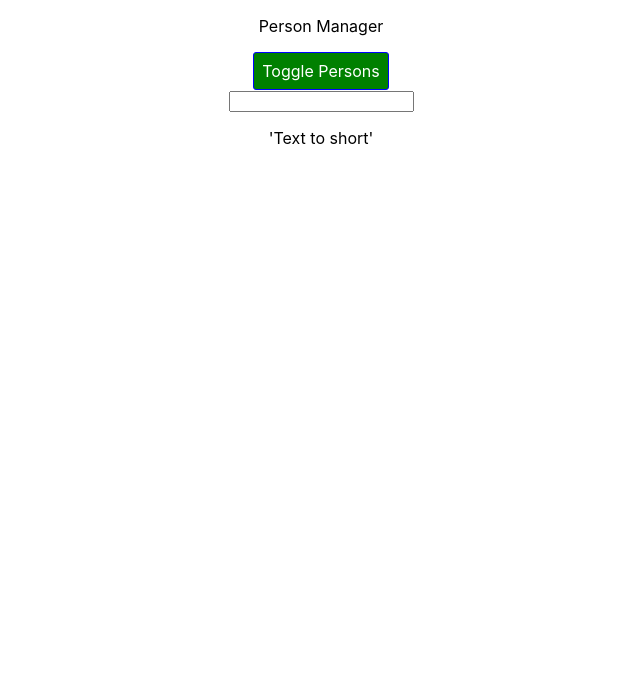
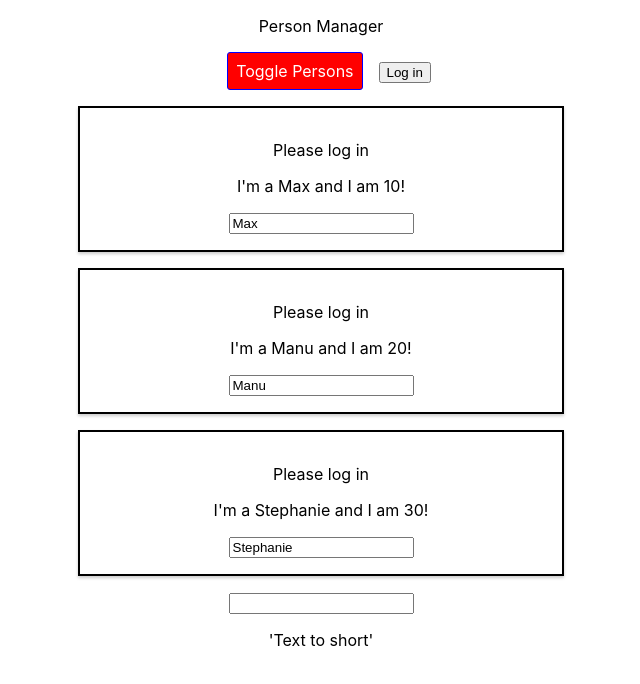
Before and after one commit to lomkovsky/react-complete, a React (Create React App) app: page / in a window 1280 px wide. Shown: the top 684 px of the page, without its empty margins (319-959 px from the left). Built offline with nearby package versions, Linux system fonts and the light colour scheme.

Commit message:
Lesson 120

```diff
--- a/src/components/Cockpit/Cockpit.js
+++ b/src/components/Cockpit/Cockpit.js
@@ -1,11 +1,20 @@
 import styled from 'styled-components';
 import classes from './Cockpit.module.css';
-import React, { useEffect } from 'react';
+import React, { useEffect, useRef, useContext } from 'react';
+
+import AuthContext from '../../context/auth-context';
 
 const Cockpit = (props) => {
+  const toggleRtnRef = useRef(null);
+  const authContext = useContext(AuthContext);
+
   useEffect(() => {
-    console.log('[Cockpit.js] useEffect')
-  })
+    console.log('[Cockpit.js] useEffect');
+    toggleRtnRef.current.click();
+    return () => {
+      console.log('[Cockpit.js] cleanup work in useEffect');
+    };
+  }, []);
   const StyledButton = styled.button`
       background-color: ${props => props.alt ==='true' ? 'red' : 'green'};
       font: inherit;
@@ -22,17 +31,19 @@ const Cockpit = (props) => {
       }
     `
     let dynamicClass;
-    if (props.persons.length === 2) dynamicClass = classes.bold;
-    if (props.persons.length === 1) dynamicClass = classes.red;
+    if (props.personsLength === 2) dynamicClass = classes.bold;
+    if (props.personsLength === 1) dynamicClass = classes.red;
 
   return (
     <div className={classes.Cockpit}>
     <p className={dynamicClass}>{props.title}</p>
     <StyledButton
+      ref= {toggleRtnRef}
       alt={props.showPersons.toString()}
       onClick={props.togglePersonsHandler}>Toggle Persons</StyledButton>
+      <button onClick={authContext.login}>Log in</button>
     </div>
       );
 }
 
-export default Cockpit;
+export default React.memo(Cockpit);
--- a/src/components/Persons/Person/Person.js
+++ b/src/components/Persons/Person/Person.js
@@ -1,5 +1,8 @@
 import React from 'react';
 import styled from 'styled-components'
+
+
+import AuthContext from '../../../context/auth-context';
 
 const StyledDiv = styled.div`
   width: 60%;
@@ -23,7 +26,11 @@ const person = (props) => {
 return (
   //  <div className="Person" style={style}>
     <StyledDiv>
-      <p onClick={props.click}> I'm a {props.name} and I am {props.age}!</p>
+      <AuthContext.Consumer>
+        {(context) => context.authenticate ? <p>Authented!</p> :  <p>Please log in</p>}
+      </AuthContext.Consumer>
+      <p
+        onClick={props.click}> I'm a {props.name} and I am {props.age}!</p>
       <p>{props.children}</p>
       <input type="text" onChange={props.changed} value={props.name}/>
     </StyledDiv>
--- a/src/containers/App.js
+++ b/src/containers/App.js
@@ -5,8 +5,12 @@ import Validation from '../components/Validation/Validation';
 import Char from '../components/Char/Char';
 import Persons from '../components/Persons/Persons';
 import Cockpit from '../components/Cockpit/Cockpit';
+import AuthContext from '../context/auth-context';
 
 class App extends Component {
+
+  static contextType = AuthContext;
+
   state = {
     persons: [
       { id: 'saffdsa', name: "Max", age: 10 },
@@ -15,6 +19,7 @@ class App extends Component {
     ],
     userInput: '',
     showPersons: 0,
+    authenticate: false,
   }
 
   deletePersonHandler = (personIndex) => {
@@ -48,6 +53,10 @@ class App extends Component {
     this.setState({showPersons: !doesShow});
   }
 
+  loginHandler = () => {
+    this.setState({authenticate: true})
+  };
+
   render() {
 
     let persons = null;
@@ -63,6 +72,7 @@ class App extends Component {
           <Persons
           persons={this.state.persons}
           clicked={this.deletePersonHandler}
+          isAuthenticated={this.state.authenticate}
           changed={this.nameChangedHandler}/>
         </div>
       )
@@ -71,12 +81,18 @@ class App extends Component {
 
     return (
         <div className={classes.App}>
-            <Cockpit
-              showPersons={this.state.showPersons}
-              togglePersonsHandler={this.togglePersonsHandler}
-              title={this.props.appTitle}
-              persons={this.state.persons}/>
-            {persons}
+            <AuthContext.Provider value={{
+              authenticate: this.state.authenticate,
+              login: this.loginHandler
+              }}
+            >
+              <Cockpit
+                showPersons={this.state.showPersons}
+                togglePersonsHandler={this.togglePersonsHandler}
+                title={this.props.appTitle}
+                personsLength={this.state.persons.length}/>
+              {persons}
+            </AuthContext.Provider>
             <div>
               <input type="text" onChange={this.inputUserCharHandler} value={this.state.userInput}/>
               {userInputChar}
--- /dev/null
+++ b/src/context/auth-context.js
@@ -0,0 +1,8 @@
+import React from 'react';
+
+const authContext = React.createContext({
+  authenticate: false,
+  login: () => {}
+});
+
+export default authContext;
```
